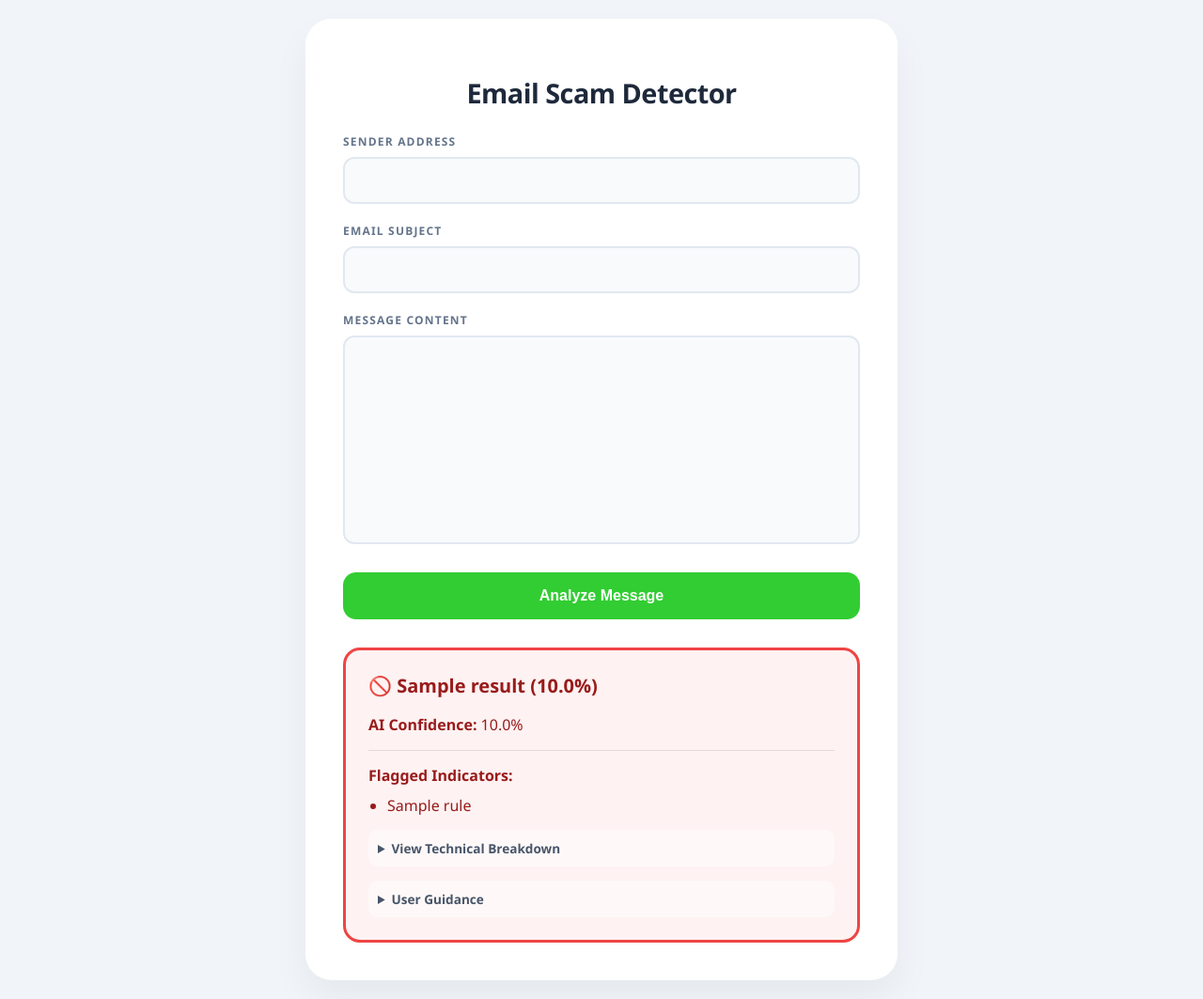
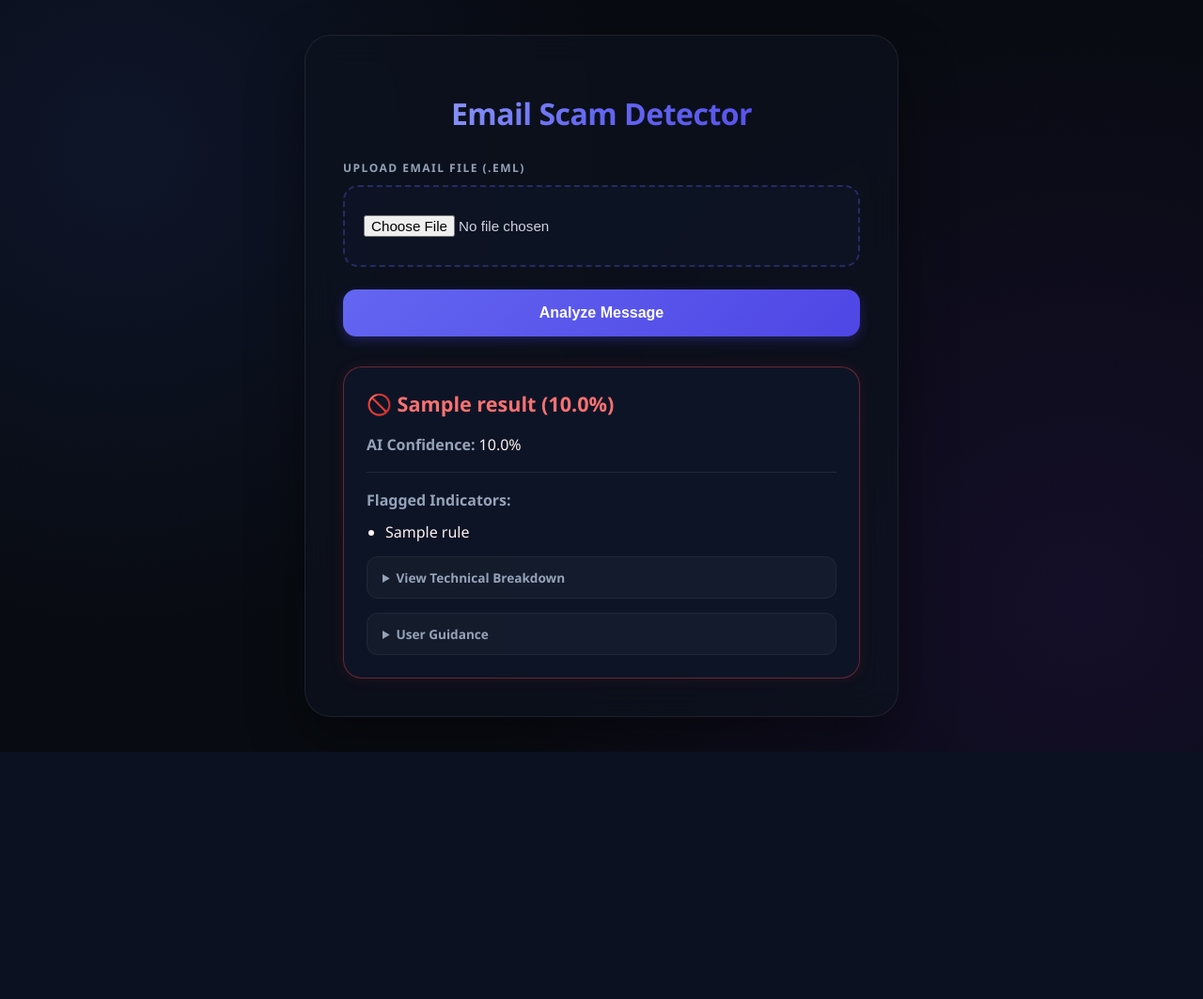
Before and after one commit to DIttoSensei/AI-Based_Email-Scam-Detector, a Django app: template detector/templates/detector/index.html in a window 1280 px wide. Shown: the whole page at 94% size. After the commit the page ends 800 px from the top, so only its background shows below. Run offline with Django 5.2, Linux system fonts and the light colour scheme; tables that the repository leaves empty hold one stand-in row (values such as "Sample post"); the template is opened without the code that fills it: values that come from a table or form of the project are taken from there, most other values are stand-ins (such as "Sample title", 1, 10 or a date in 2020).

Commit message:
first commit

```diff
--- a/detector/forms.py
+++ b/detector/forms.py
@@ -1,6 +1,8 @@
 from django import forms
 
 class EmailForm(forms.Form):
-    sender = forms.CharField(max_length=255, required=True)
-    subject = forms.CharField(max_length=512, required=False)
-    body = forms.CharField(widget=forms.Textarea, required=False)
+    # This replaces sender, subject, and body fields entirely
+    email_file = forms.FileField(
+        label="Upload Email File",
+        widget=forms.FileInput(attrs={'accept': '.eml'}) # Restricts picker to .eml files
+    )
--- a/detector/templates/detector/index.html
+++ b/detector/templates/detector/index.html
@@ -5,32 +5,42 @@
   <meta name="viewport" content="width=device-width, initial-scale=1.0">
   <title>Email Fraud Detector</title>
   <style>
-    /* 1. THE FOUNDATION */
+    /* 1. THE FOUNDATION (Gemini Space Dark theme) */
     body {
-      background-color: #f1f5f9;
+      background-color: #080b11;
+      background-image:
+        radial-gradient(circle at 10% 20%, rgba(16, 24, 48, 0.8) 0%, transparent 40%),
+        radial-gradient(circle at 90% 80%, rgba(29, 16, 56, 0.6) 0%, transparent 50%);
       display: flex;
       justify-content: center;
       align-items: center;
       min-height: 100vh;
       margin: 0;
       font-family: 'Segoe UI', Roboto, Helvetica, Arial, sans-serif;
+      color: #f1f5f9;
     }
 
-    /* 2. THE MAIN CARD */
+    /* 2. THE MAIN CARD (Glassmorphism Effect) */
     .main_card {
-      background: white;
+      background: rgba(13, 18, 30, 0.75);
+      backdrop-filter: blur(16px);
+      -webkit-backdrop-filter: blur(16px);
       width: 90%;
       max-width: 550px;
       padding: 40px;
       border-radius: 28px;
-      box-shadow: 0 20px 40px rgba(0, 0, 0, 0.05);
+      border: 1px solid rgba(255, 255, 255, 0.08);
+      box-shadow: 0 24px 60px rgba(0, 0, 0, 0.4);
       margin: 20px;
     }
 
     h1 {
-      font-size: 1.8rem;
-      color: #1e293b;
-      margin-bottom: 24px;
+      font-size: 2rem;
+      font-weight: 700;
+      background: linear-gradient(135deg, #a5b4fc 0%, #6366f1 50%, #4f46e5 100%);
+      -webkit-background-clip: text;
+      -webkit-text-fill-color: transparent;
+      margin-bottom: 28px;
       text-align: center;
       letter-spacing: -0.5px;
     }
@@ -46,64 +56,61 @@
       font-size: 0.75rem;
       font-weight: 700;
       text-transform: uppercase;
-      letter-spacing: 1.2px;
-      color: #64748b;
-      margin-bottom: 8px;
+      letter-spacing: 1.5px;
+      color: #94a3b8;
+      margin-bottom: 10px;
     }
 
-    /* Targeting Django's auto-generated inputs */
-    input, textarea {
+    /* Gemini-inspired File Upload Box */
+    input[type="file"] {
       width: 100%;
-      padding: 14px;
-      border: 2px solid #e2e8f0;
-      border-radius: 12px;
-      background-color: #f8fafc;
-      font-size: 1rem;
-      resize: none;
-      scrollbar-width: none;
-      color: #334155;
-      -ms-overflow-style: none;
+      padding: 30px 20px;
+      border: 2px dashed rgba(99, 102, 241, 0.3);
+      border-radius: 16px;
+      background-color: rgba(15, 23, 42, 0.6);
+      font-size: 0.95rem;
+      color: #cbd5e1;
       outline: none;
-      transition: all 0.2s ease;
-      box-sizing: border-box; /* Crucial for padding */
-      margin-bottom: 20px; /* Replaces <br> */
+      transition: all 0.3s ease;
+      box-sizing: border-box;
+      margin-bottom: 24px;
+      cursor: pointer;
+      text-align: center;
     }
 
-    textarea::-webkit-scrollbar {
-      display: none;
-  }
-
-    input:focus, textarea:focus {
-      border-color: #22c55e; /* Green focus to match your 'limegreen' vibe */
-      background-color: white;
-      box-shadow: 0 0 0 4px rgba(34, 197, 94, 0.1);
+    input[type="file"]:hover, input[type="file"]:focus {
+      border-color: #818cf8;
+      background-color: rgba(99, 102, 241, 0.08);
+      box-shadow: 0 0 20px rgba(99, 102, 241, 0.15);
     }
 
+    /* Submit Button with Gradient Accent */
     button {
       width: 100%;
       padding: 16px;
-      background-color: #32cd32;
+      background: linear-gradient(135deg, #6366f1 0%, #4f46e5 100%);
       color: white;
       border: none;
       border-radius: 14px;
       font-size: 1rem;
       font-weight: 600;
       cursor: pointer;
-      transition: all 0.2s;
-      margin-top: 10px;
+      transition: all 0.2s ease;
+      box-shadow: 0 4px 12px rgba(79, 70, 229, 0.3);
     }
 
     button:hover {
-      background-color: #28a428;
       transform: translateY(-2px);
-      box-shadow: 0 5px 15px rgba(50, 205, 50, 0.3);
+      box-shadow: 0 8px 20px rgba(79, 70, 229, 0.45);
+      background: linear-gradient(135deg, #818cf8 0%, #4f46e5 100%);
     }
 
-    /* 4. RESULTS SECTION */
+    /* 4. RESULTS SECTION (Glow borders instead of solid light blocks) */
     .result {
-      margin-top: 30px;
+      margin-top: 32px;
       padding: 24px;
-      border-radius: 18px;
+      border-radius: 20px;
+      background: rgba(15, 23, 42, 0.8);
       animation: fadeIn 0.4s ease-out;
     }
 
@@ -112,56 +119,74 @@
       to { opacity: 1; transform: translateY(0); }
     }
 
-    .safe { background-color: #f0fdf4; color: #166534; border: 3px solid #22c55e; }
-    .suspicious { background-color: #fffbeb; color: #92400e; border: 3px solid #f59e0b; }
-    .fraud { background-color: #fef2f2; color: #991b1b; border: 3px solid #ef4444; }
+    /* Status Glow Colors */
+    .safe { border: 1px solid rgba(34, 197, 94, 0.4); box-shadow: 0 0 15px rgba(34, 197, 94, 0.1); color: #e2f8e9; }
+    .suspicious { border: 1px solid rgba(245, 158, 11, 0.4); box-shadow: 0 0 15px rgba(245, 158, 11, 0.1); color: #fef3c7; }
+    .fraud { border: 1px solid rgba(239, 68, 68, 0.4); box-shadow: 0 0 15px rgba(239, 68, 68, 0.1); color: #fef2f2; }
 
     .result h2 {
       margin-top: 0;
-      font-size: 1.25rem;
+      font-size: 1.35rem;
       display: flex;
       align-items: center;
       gap: 10px;
+      font-weight: 600;
     }
+
+    .safe h2 { color: #4ade80; }
+    .suspicious h2 { color: #fbbf24; }
+    .fraud h2 { color: #f87171; }
 
     hr {
       border: 0;
-      border-top: 1px solid rgba(0,0,0,0.1);
-      margin: 15px 0;
+      border-top: 1px solid rgba(255, 255, 255, 0.08);
+      margin: 18px 0;
     }
 
     /* 5. DETAILS & TECHNICAL DATA */
     details {
       margin-top: 15px;
-      background: rgba(255, 255, 255, 0.5);
-      padding: 10px;
-      border-radius: 10px;
+      background: rgba(255, 255, 255, 0.03);
+      padding: 12px 16px;
+      border-radius: 12px;
+      border: 1px solid rgba(255, 255, 255, 0.05);
     }
 
     summary {
       cursor: pointer;
       font-weight: 600;
       font-size: 0.85rem;
-      color: #475569;
+      color: #94a3b8;
       outline: none;
     }
 
+    summary:hover {
+      color: #cbd5e1;
+    }
+
     .details-content {
-      margin-top: 10px;
+      margin-top: 12px;
       font-size: 0.85rem;
       line-height: 1.6;
+      color: #cbd5e1;
     }
 
     ul {
-      margin: 10px 0 0 20px;
+      margin: 12px 0 0 20px;
       padding: 0;
     }
 
+    li {
+      margin-bottom: 6px;
+    }
+
     code {
-      background: #f1f5f9;
-      padding: 2px 6px;
-      border-radius: 4px;
+      background: rgba(15, 23, 42, 0.8);
+      padding: 3px 8px;
+      border-radius: 6px;
       font-family: monospace;
+      color: #f472b6;
+      border: 1px solid rgba(255, 255, 255, 0.05);
     }
   </style>
 </head>
@@ -170,17 +195,11 @@
   <main class="main_card">
     <h1>Email Scam Detector</h1>
 
-    <form method="post">
+    <form method="post" enctype="multipart/form-data">
       {% csrf_token %}
 
-      <label for="id_sender">Sender Address</label>
-      {{ form.sender }}
-
-      <label for="id_subject">Email Subject</label>
-      {{ form.subject }}
-
-      <label for="id_body">Message Content</label>
-      {{ form.body }}
+      <label for="id_email_file">Upload Email File (.eml)</label>
+      {{ form.email_file }}
 
       <button type="submit">Analyze Message</button>
     </form>
@@ -193,11 +212,11 @@
           {{ result.final_label }} ({{ result.score|floatformat:1 }}%)
         </h2>
 
-        <p><strong>AI Confidence:</strong> {{ result.ml_prob|floatformat:1 }}%</p>
+        <p><strong style="color: #94a3b8;">AI Confidence:</strong> {{ result.ml_prob|floatformat:1 }}%</p>
 
         <hr>
 
-        <strong>Flagged Indicators:</strong>
+        <strong style="color: #94a3b8;">Flagged Indicators:</strong>
         <ul>
           {% for r in result.rules %}
             <li>{{ r }}</li>
@@ -209,9 +228,9 @@
         <details>
           <summary>View Technical Breakdown</summary>
           <div class="details-content">
-            <p><strong>Keywords:</strong> {{ result.details.rules_triggered }}</p>
-            <p><strong>Sender Verif:</strong> {{ result.details.sender_check }}</p>
-            <p><strong>URLs:</strong>
+            <p><strong style="color: #94a3b8;">Keywords:</strong> {{ result.details.rules_triggered }}</p>
+            <p><strong style="color: #94a3b8;">Sender Verif:</strong> {{ result.details.sender_check }}</p>
+            <p><strong style="color: #94a3b8;">URLs:</strong>
               {% if result.urls %}
                 <code>{{ result.urls|join:", " }}</code>
               {% else %}
```
Also changed, not shown: Test.md (added, +101 -0 lines), detector/views.py (+35 -10 lines), README.md.
